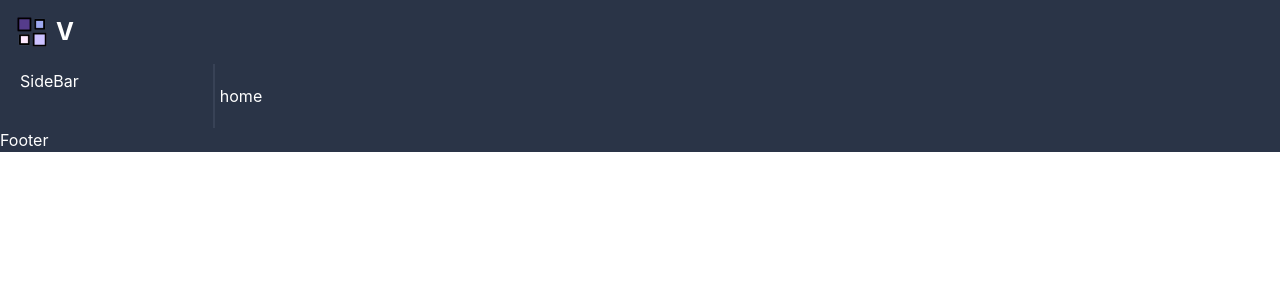
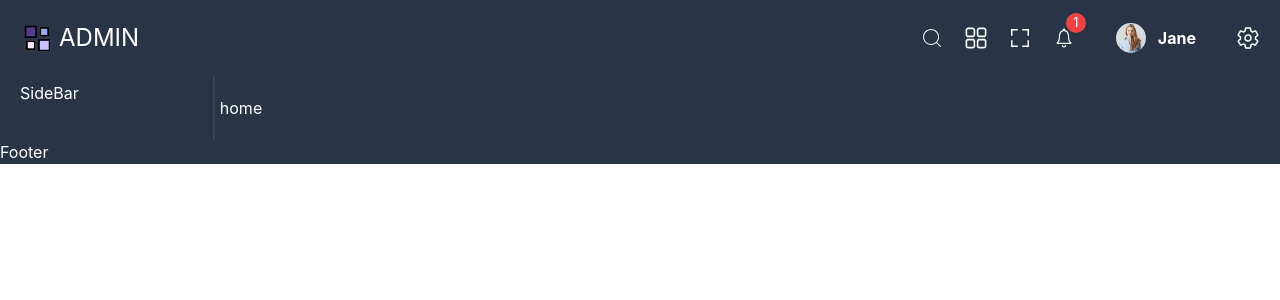
Before and after one commit to vader2k/Advanced-dashboaard, a React (Vite) app: page / in a window 1280 px wide. Shown: the top 300 px of the page. Built offline with nearby package versions, Linux system fonts and the light colour scheme.

Commit message:
i believe i am done wiht the navbar for now

```diff
--- a/src/components/Navbar.jsx
+++ b/src/components/Navbar.jsx
@@ -1,21 +1,43 @@
 import logo from '../assets/logo.png'
+import jane from '../assets/jane.jpg'
 import { CiSearch } from "react-icons/ci";
 import { RxDashboard } from "react-icons/rx";
 import { IoIosNotificationsOutline } from "react-icons/io";
 import { IoSettingsOutline } from "react-icons/io5";
+import { LiaExpandSolid } from "react-icons/lia";
 
 const Navbar = () => {
   return (
-    <nav className="flex w-full justify-between items-center p-3">
+    <nav className="flex w-full justify-between items-center p-5">
       {/* logo and name */}
       <div className='flex items-center gap-1'>
-        <img src={logo} alt="logo" className='w-[40px] h-[40px]'/>
-        <h1 className='font-bold text-[1.5rem]'>V</h1>
+        <img src={logo} alt="logo" className='w-[35px] h-[35px]'/>
+        <h1 className='text-[1.5rem]'>ADMIN</h1>
       </div>
 
     {/* icons, pictures and notification */}
-      <div>
+      <div className='flex items-center gap-10'>
+        {/* icons */}
+        <div className='flex items-center gap-5 text-[1.5rem]'>
+          <CiSearch />
+          <RxDashboard />
+          <LiaExpandSolid />
+          <div className='relative'>
+            <IoIosNotificationsOutline />
+            <span className='absolute w-[20px] h-[20px] bg-red-500 flex items-center justify-center rounded-full top-[-13px] right-[-10px] text-[0.8rem]'>1</span>
+          </div>
+        </div>
 
+        {/* profile pic */}
+        <div className='flex items-center gap-3'>
+          <img src={jane} alt="jane" className='w-[30px] h-[30px] object-cover rounded-full'/>
+          <h1 className='font-bold'>Jane</h1>
+        </div>
+
+        {/* settings */}
+        <div className='text-[1.5rem]'>
+          <IoSettingsOutline />
+        </div>
       </div>
     </nav>
   )
```
Also changed, not shown: src/assets/jane.jpg (added).
